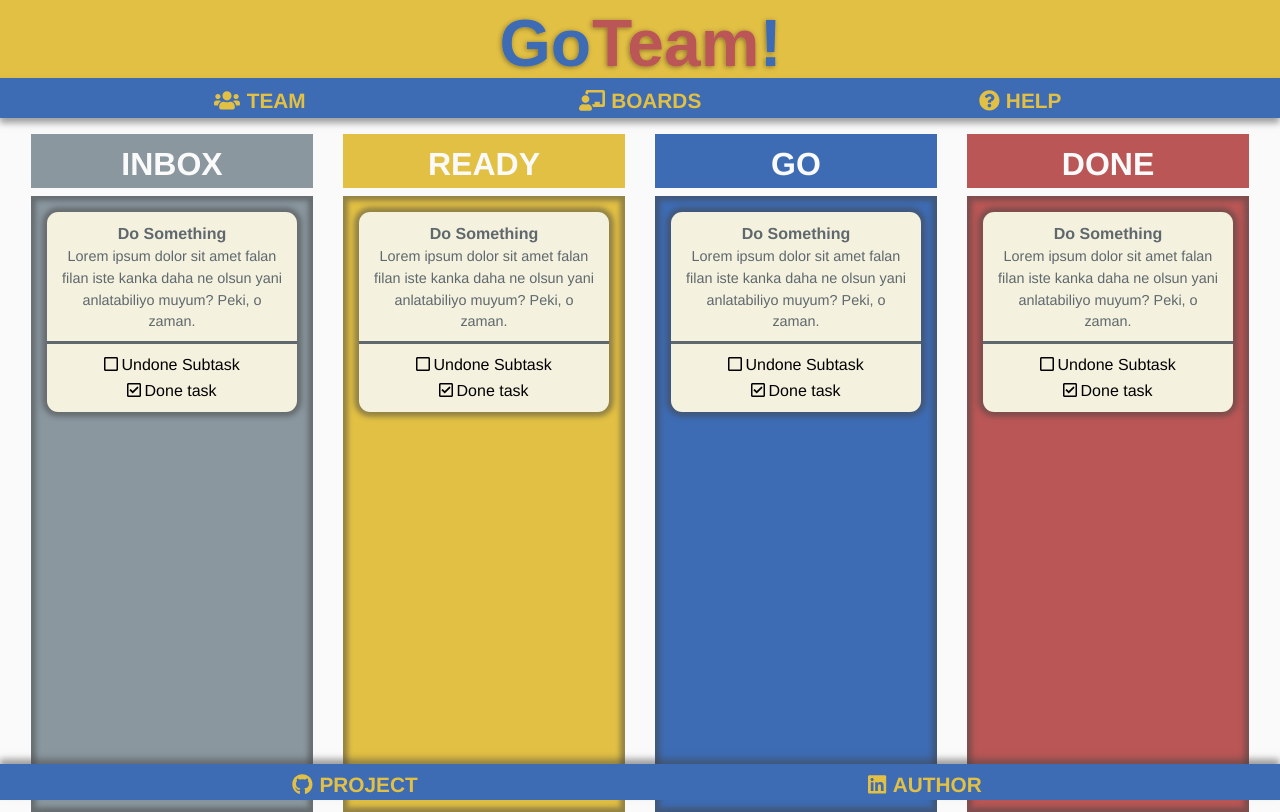
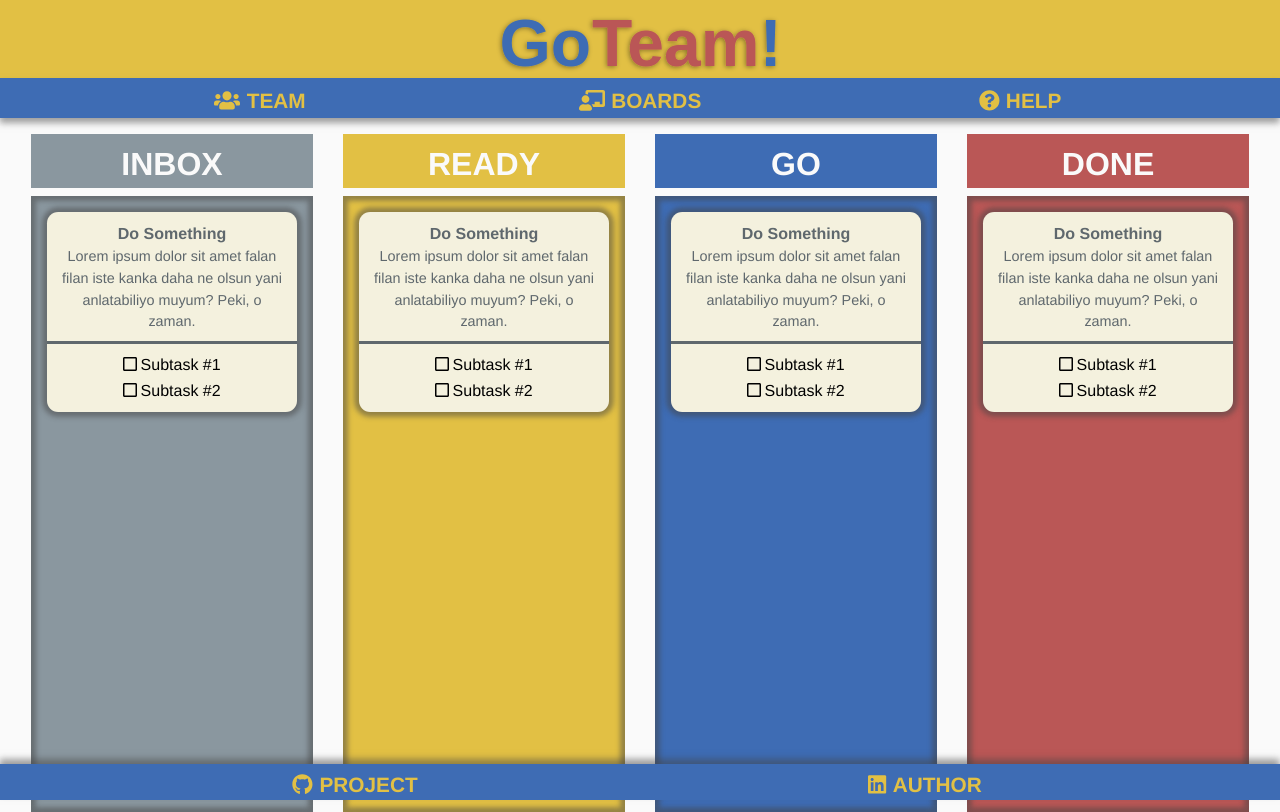
Before and after one commit to 4c3x5u/portfolio_goteam, a React (Create React App) app in the folder frontend/: page / in a window 1280 px wide. Built offline with nearby package versions, Linux system fonts and the light colour scheme.

Commit message:
Check/uncheck implemented for the subtasks. Individual 'subtask' code extracted into a reusable component.

```diff
--- /dev/null
+++ b/frontend/src/components/Home/Body/Column/Task/Subtask/Subtask.jsx
@@ -0,0 +1,35 @@
+import React, { useState } from 'react';
+import PropTypes from 'prop-types';
+import { FontAwesomeIcon } from '@fortawesome/react-fontawesome';
+import { faCheckSquare, faSquare } from '@fortawesome/free-regular-svg-icons';
+
+import './subtask.sass';
+
+const Subtask = ({ title }) => {
+  const [checked, setChecked] = useState(false);
+
+  const icon = checked ? (
+    <FontAwesomeIcon className="CheckBox" icon={faCheckSquare} />
+  ) : (
+    <FontAwesomeIcon className="CheckBox" icon={faSquare} />
+  );
+
+  return (
+    <li className="Subtask">
+      <button
+        className="CheckButton"
+        onClick={() => setChecked(!checked)}
+        type="button"
+      >
+        {icon}
+        {title}
+      </button>
+    </li>
+  );
+};
+
+Subtask.propTypes = {
+  title: PropTypes.string.isRequired,
+};
+
+export default Subtask;
--- /dev/null
+++ b/frontend/src/components/Home/Body/Column/Task/Subtask/subtask.sass
@@ -0,0 +1,13 @@
+.Subtask
+  font-style: italic
+
+  .CheckButton
+    background-color: transparent
+    border: none
+
+    .CheckBox
+      font-weight: bold
+      margin-right: 0.2rem
+
+    li
+      margin-bottom: 0
--- a/frontend/src/components/Home/Body/Column/Task/Task.jsx
+++ b/frontend/src/components/Home/Body/Column/Task/Task.jsx
@@ -1,6 +1,6 @@
 import React from 'react';
-import { FontAwesomeIcon } from '@fortawesome/react-fontawesome';
-import { faSquare, faCheckSquare } from '@fortawesome/free-regular-svg-icons';
+
+import Subtask from './Subtask/Subtask';
 
 import './task.sass';
 
@@ -14,27 +14,8 @@ const Task = () => (
     </p>
 
     <ul className="Subtasks">
-      <li className="Subtask">
-        <button
-          className="CheckButton"
-          onClick={() => console.log('check/uncheck')}
-          type="button"
-        >
-          <FontAwesomeIcon className="CheckBox" icon={faSquare} />
-          Undone Subtask
-        </button>
-      </li>
-
-      <li className="Subtask">
-        <button
-          className="CheckButton"
-          onClick={() => console.log('check/uncheck')}
-          type="button"
-        >
-          <FontAwesomeIcon className="CheckBox" icon={faCheckSquare} />
-          Done task
-        </button>
-      </li>
+      <Subtask title="Subtask #1" />
+      <Subtask title="Subtask #2" />
     </ul>
   </div>
 );
--- a/frontend/src/components/Home/Body/Column/Task/task.sass
+++ b/frontend/src/components/Home/Body/Column/Task/task.sass
@@ -23,17 +23,3 @@
     padding: 0.5rem 1rem 0 1rem
     list-style: none
     margin-bottom: 0
-
-    .Subtask
-      font-style: italic
-
-      .CheckButton
-        background-color: transparent
-        border: none
-
-        .CheckBox
-          font-weight: bold
-          margin-right: 0.2rem
-
-        li
-          margin-bottom: 0
```
